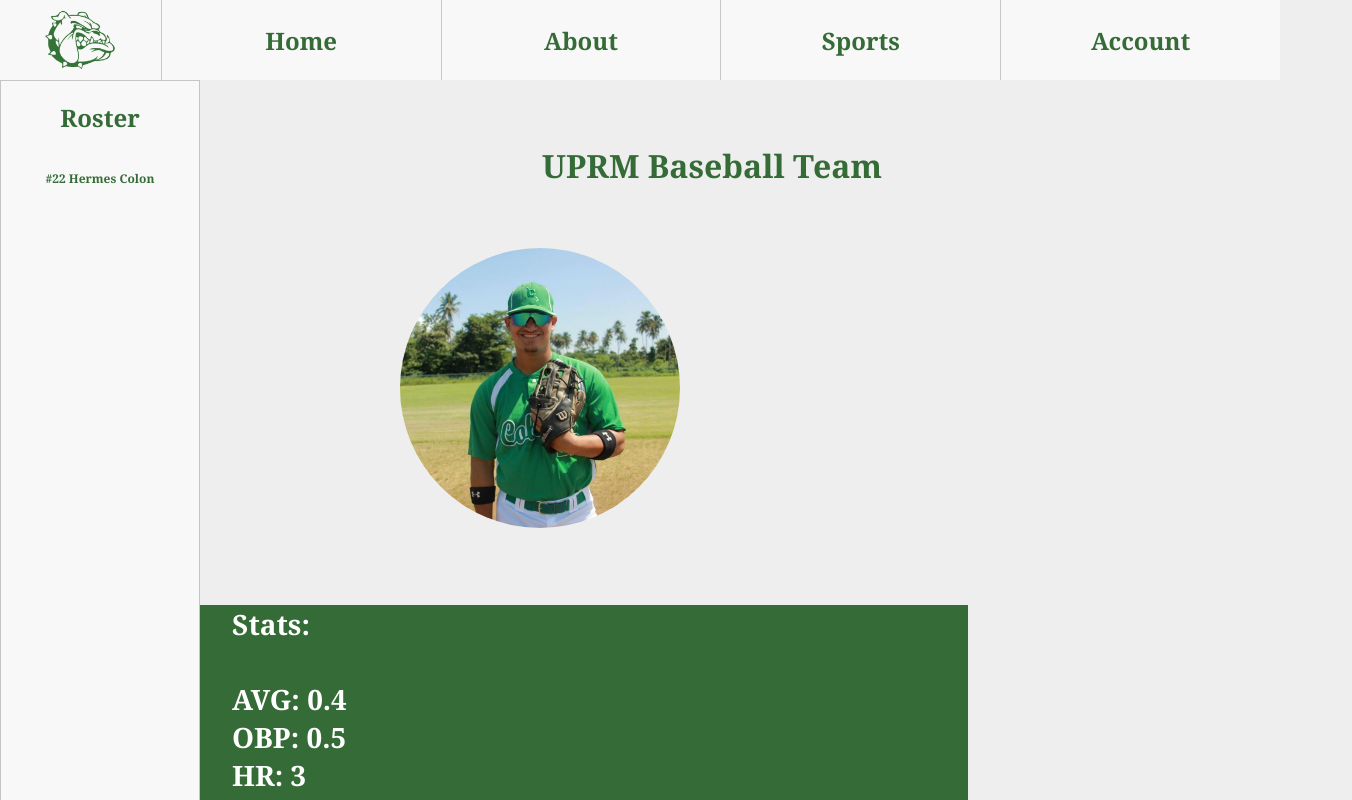
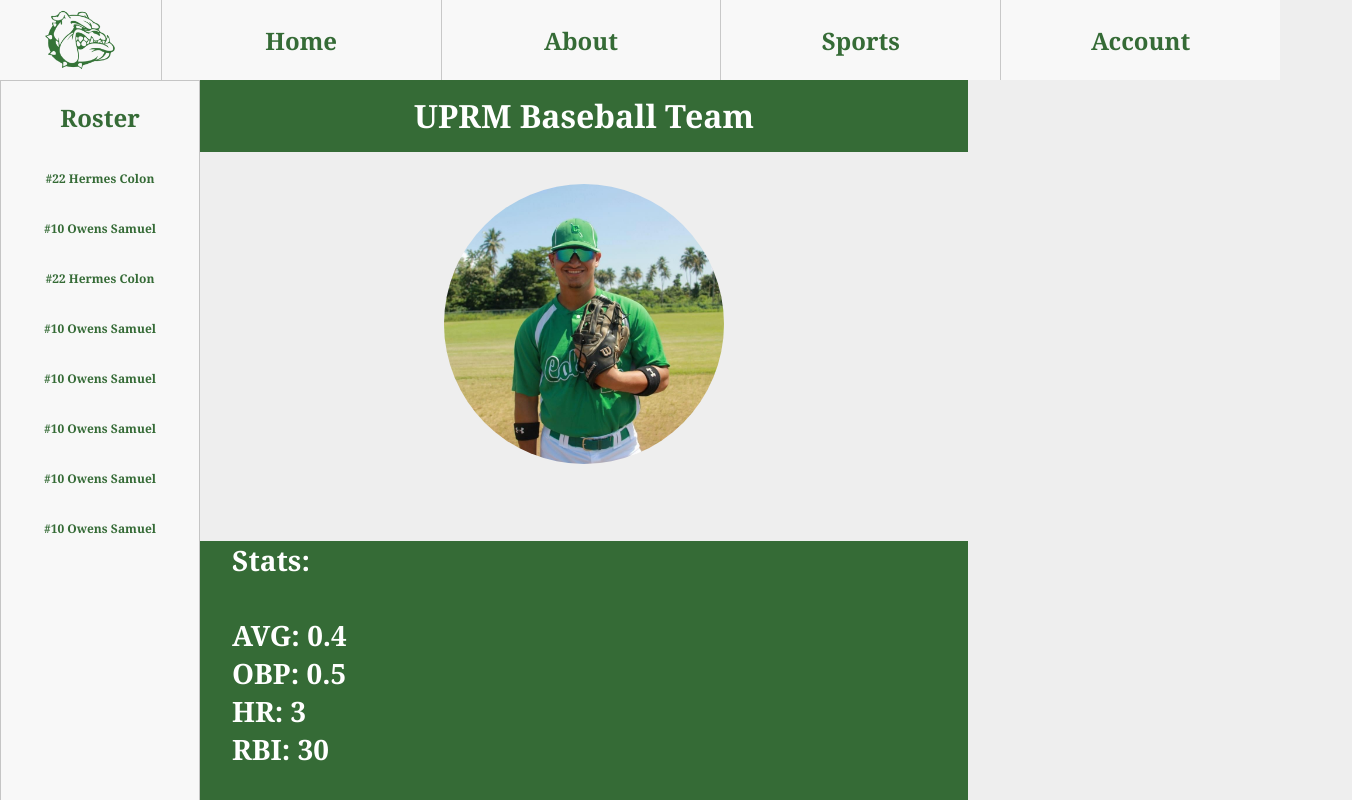
Before and after one commit to fabiolarobles1/rum-sports-project-frontend, a React (Create React App) app: page /sports/baseball in a window 1280 px wide. Shown: the top 800 px of the page, 1352 px wide, since content can reach past the window. Built offline with nearby package versions, Linux system fonts and the light colour scheme.

Commit message:
Added player selection on sidebar

```diff
--- a/src/components/BaseballData.js
+++ b/src/components/BaseballData.js
@@ -2,6 +2,7 @@
 import Hermes from '../assets/Pictures/Athletes/Hermes.png';
 export const Data = [
     {
+        id: 1,
         name: "Hermes",
         lastname: "Colon",
         number: 22,
@@ -12,13 +13,89 @@
         link: Hermes,
         sport: "UPRM Baseball Team"
     },
-    // {name:"Owens",
-    // lastname:"Samuel",
-    // number:10,
-    // avg:0.300,
-    // obp:0.600,
-    // hr:12,
-    // rbi:22,
-    // link:Hermes
-    // },
+    {
+        id: 2,
+        name: "Owens",
+        lastname: "Samuel",
+        number: 10,
+        avg: 0.300,
+        obp: 0.600,
+        hr: 12,
+        rbi: 22,
+        link: Hermes,
+        sport: "UPRM Baseball Team"
+    },
+    {
+        id: 1,
+        name: "Hermes",
+        lastname: "Colon",
+        number: 22,
+        avg: 0.400,
+        obp: 0.500,
+        hr: 3,
+        rbi: 30,
+        link: Hermes,
+        sport: "UPRM Baseball Team"
+    },
+    {
+        id: 2,
+        name: "Owens",
+        lastname: "Samuel",
+        number: 10,
+        avg: 0.300,
+        obp: 0.600,
+        hr: 12,
+        rbi: 22,
+        link: Hermes,
+        sport: "UPRM Baseball Team"
+    },
+    {
+        id: 2,
+        name: "Owens",
+        lastname: "Samuel",
+        number: 10,
+        avg: 0.300,
+        obp: 0.600,
+        hr: 12,
+        rbi: 22,
+        link: Hermes,
+        sport: "UPRM Baseball Team"
+    },
+    {
+        id: 2,
+        name: "Owens",
+        lastname: "Samuel",
+        number: 10,
+        avg: 0.300,
+        obp: 0.600,
+        hr: 12,
+        rbi: 22,
+        link: Hermes,
+        sport: "UPRM Baseball Team"
+    },
+    {
+        id: 2,
+        name: "Owens",
+        lastname: "Samuel",
+        number: 10,
+        avg: 0.300,
+        obp: 0.600,
+        hr: 12,
+        rbi: 22,
+        link: Hermes,
+        sport: "UPRM Baseball Team"
+    },
+    {
+        id: 2,
+        name: "Owens",
+        lastname: "Samuel",
+        number: 10,
+        avg: 0.300,
+        obp: 0.600,
+        hr: 12,
+        rbi: 22,
+        link: Hermes,
+        sport: "UPRM Baseball Team"
+    },
+
 ];
--- /dev/null
+++ b/src/components/Teampage/Player.js
@@ -0,0 +1,24 @@
+import React from 'react'
+import './Teampage.css';
+
+
+export default function Player({ data }) {
+    return (
+        <>
+            <div className='player-container'>
+                <img src={data.link} className="player-photo" />
+            </div>
+            <div className='stats-container'>
+
+                <li className="stats">
+                    < h4>Stats:</h4>
+                    <div>AVG: {data.avg}</div>
+                    <div>OBP: {data.obp}</div>
+                    <div>HR: {data.hr}</div>
+                    <div>RBI: {data.rbi}</div>
+                </li>
+
+            </div>
+        </>
+    )
+}
--- a/src/components/Teampage/SidebarT.js
+++ b/src/components/Teampage/SidebarT.js
@@ -1,23 +1,26 @@
-import React from 'react'
+import React, { useCallback } from 'react'
 import './SidebarT.css';
 
-    function SidebarT({data}){
+function SidebarT({ data, updateState }) {
+    const handleSelected = useCallback(event => {
+        updateState(event)
+        console.log("clicked")
+    }, [updateState])
 
-        return(
+
+    return (
         <div className="SidebarT" >
             <h2> Roster</h2>
             <ul className="SidebarTList">
-                {data.map((val,key)=>{
+                {data.map((val, key) => {
                     return (
-                         <li key={key}
-                        className="row"
-                        >
-                            <div>{"#"}{val.number} {val.name} {val.lastname} </div>{" "}
+                        <li key={key} className="row" onClick={() => handleSelected(key)}>
+                            <div >{"#"}{val.number} {val.name} {val.lastname} </div>
                         </li>
                     );
                 })}
             </ul>
         </div>
-            );
+    );
 }
 export default SidebarT
--- a/src/components/Teampage/Teampage.css
+++ b/src/components/Teampage/Teampage.css
@@ -5,21 +5,20 @@
     font-weight: bold;
     font-size: 4vh;
     text-align: center;
-    width: 100vw;
-    height: 9vh;
-    margin-left: 9vh;
-    margin-top: 8vh;
-    color: #356B36;
+    width: 60vw;
+    margin-left: 25vh;
+    line-height: 9vh;
+
+    color:white;
+    background-color: #356B36;
     justify-content: center;
  }
 .player-container{
-    width: 100vh;
+    width: 60vw;
     height: 40vh;
     list-style: none;
     margin-left: 25vh;
     margin-top: 4vh;
-
-
 }
 .stats-container{
     width: 60vw;
@@ -34,6 +33,7 @@
     height:35vh;
     object-fit:cover;
     border-radius:50%;
+    margin:auto;
 }
 .stats{
 
--- a/src/components/Teampage/Teampage.js
+++ b/src/components/Teampage/Teampage.js
@@ -1,70 +1,21 @@
-import React, { Component } from 'react'
+import React, { Component, useState } from 'react'
 import Sidebar from './SidebarT';
 import './Teampage.css';
-import  {Data} from '../BaseballData'
-
-const baseballs =< >
-                {Data.map((val,key)=>{
-                    if(val.link){
-                       return (
-                           <li key={key} className="stats">
-                             < h4>Stats:</h4>
-                            <div>AVG: {val.avg}</div>
-                            <div>OBP: {val.obp}</div>
-                            <div>HR: {val.hr}</div>
-                            <div>RBI: {val.rbi}</div>
-                          </li>
-                      );
-                   }
-
-       })}</>
-export default class Teampage extends Component {
-    render() {
-
-        return (
-                <>
-                <Sidebar className="sidebar-container" data={Data}/>
-                <div className='teampage-title-container'>
-                    <div >
-                    {Data.map((val,key)=>{
-                             if(val.sport){
-                                return (
-                                       <div>{val.sport} </div>
-                               );
-                            }
-
-                })}
-                    </div>
-                </div>
-
-                <div className='player-container'>
-                {Data.map((val,key)=>{
-                             if(val.link){
-                                return (
-                                    <li key={key} className="player-container">
-                                     <img src={val.link}className="player-photo" />{" "}
-                                   </li>
-                               );
-                            }
-
-                })}
-
-                </div>
-                <div className='stats-container'>
-                        {Data.map((val,key)=>{
-                             if(val.sport=="UPRM Baseball Team"){
-                                return (
-                                    baseballs
-                               );
-                            }
-
-                })}
-                </div>
-                </>
+import { Data } from '../BaseballData'
+import Player from './Player';
 
 
+export default function Teampage() {
+    const [currentSelected, setCurrentSelected] = useState(0)
+    console.log(currentSelected)
+    return (
+        <div>
+            <Sidebar className="sidebar-container" data={Data} updateState={setCurrentSelected} />
+            <div className='teampage-title-container'>
+                <div>UPRM Baseball Team</div>
+            </div>
 
-
-        )
-    }
+            <Player data={Data[currentSelected]} />
+        </div>
+    )
 }
```
Also changed, not shown: src/components/Home/Home.js (+4 -34 lines).
